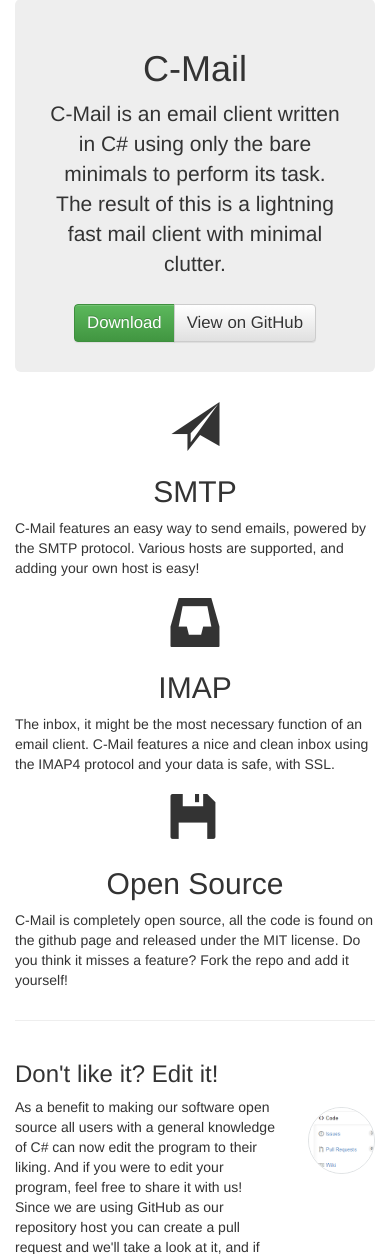
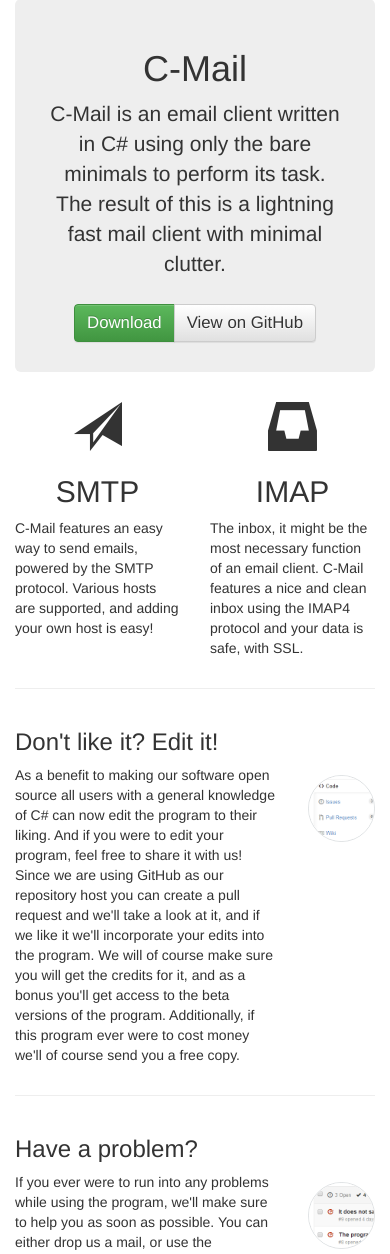
Before and after one commit to FredrikAugust/C-Mail-Website, a PHP site: page / in a window 390 px wide. Shown: the part 71-1325 px from the top of the page. Run offline with PHP 8.4, Linux system fonts and the light colour scheme.

Commit message:
Reworked the feature spotlight for smaller devices
Removed the 3rd column in the feature spotlight and made the two others
into col-xs(and sm)-6. Finally removed the margin-top from the
highlights in smaller devices.

```diff
--- a/css/style.css
+++ b/css/style.css
@@ -82,9 +82,6 @@ div.jumbotron {
 @media screen and (max-width: 768px) {
   .detail-img {
     margin-top: 66px; } }
-@media screen and (max-width: 992px) {
-  .col-md-4:not(:first-child) {
-    margin-top: 20px; } }
 @media screen and (min-width: 768px) and (max-width: 992px) {
   .detail-img {
     margin-top: 40px; } }
--- a/css/style.scss
+++ b/css/style.scss
@@ -131,12 +131,6 @@ div.jumbotron {
 	}
 }
 
-@media screen and (max-width: 992px) {
-	.col-md-4:not(:first-child) {
-		margin-top: 20px;
-	}
-}
-
 @media screen and (min-width: 768px) and (max-width: 992px) {
 	.detail-img {
 		margin-top: 40px;
--- a/index.html
+++ b/index.html
@@ -46,21 +46,21 @@
 
             <!-- Feature spotlight -->
             <div class="row">
-            	<div class="col-md-4">
+            	<div class="col-md-4 col-xs-6 col-sm-6">
         			<div class="col-head">
 	            		<b class="glyphicon glyphicon-send"></b>
 	            		<h2>SMTP</h2>
             		</div>
             		<p>C-Mail features an easy way to send emails, powered by the SMTP protocol. Various hosts are supported, and adding your own host is easy!</p>
             	</div>
-            	<div class="col-md-4">
+            	<div class="col-md-4 col-xs-6 col-sm-6">
             		<div class="col-head">
 	            		<b class="glyphicon glyphicon-inbox"></b>
 	            		<h2>IMAP</h2>
             		</div>
             		<p>The inbox, it might be the most necessary function of an email client. C-Mail features a nice and clean inbox using the IMAP4 protocol and your data is safe, with SSL.</p>
             	</div>
-            	<div class="col-md-4">
+            	<div class="col-md-4 hidden-xs hidden-sm">
             		<div class="col-head">
 	            		<b class="glyphicon glyphicon-floppy-disk"></b>
 	            		<h2>Open Source</h2>
```
